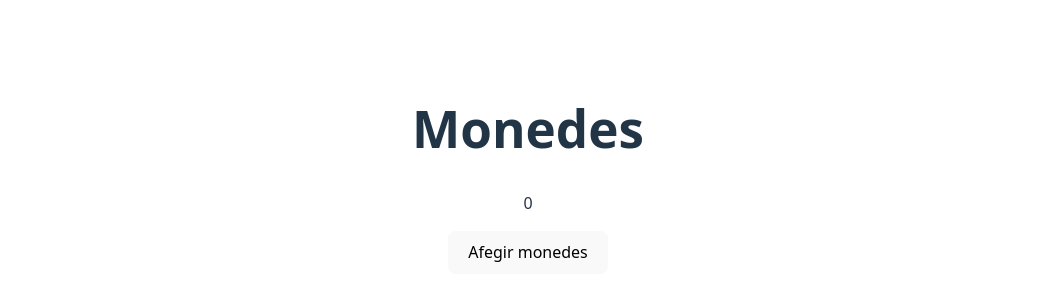
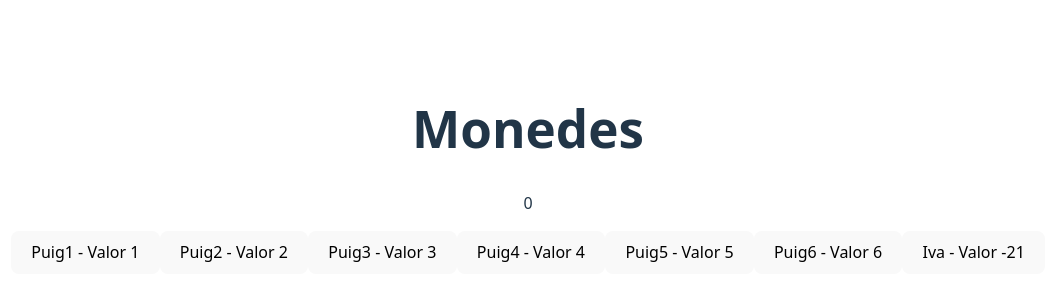
Before and after one commit to mgrl39/puigclicker, a React (Vite) app: page /joc in a window 1280 px wide. Shown: the part 230-530 px from the top of the page, without its empty margins (112-1165 px from the left). Built offline with nearby package versions, Linux system fonts and the light colour scheme.

Commit message:
add chagnes

```diff
--- a/src/components/Moneda.tsx
+++ b/src/components/Moneda.tsx
@@ -1,5 +1,16 @@
-function Moneda() {
-    return null;
+/*  No estamos definiendo parametros, estamos definiendo atributos
+    Atributo nombre, que lo llamaremos nombre que sera un string
+    Entocnes definimos atributos nomre, valor click que es una funcion
+*/
+function Moneda({ nom, valor, click }: { nom: string, valor: number, click: () => void }) {
+    /* Vamos a devolver un codigo HTML. */
+    return (
+    // Mostramos el nombre y queremos mostrar mas info
+    // Estamos mostrando CUANTO VALE DARLE. NO CUANTOS TENGO.
+    <button onClick={click}>
+        {nom} - Valor {valor}
+    </button>
+    )
 }
 
 export default Moneda;
--- /dev/null
+++ b/src/models/TipoMonedaModel.tsx
@@ -0,0 +1,4 @@
+export default interface TipoMonedaModel {
+    nom: string;
+    valor: number;
+}
--- a/src/pages/Joc/Joc.tsx
+++ b/src/pages/Joc/Joc.tsx
@@ -8,6 +8,8 @@ por encima para ayudarnos a codificar, la unica logica que comparten son los hoo
 import { useState } from 'react';
 // Es truca al css de la pàgina
 import './Joc.css'
+import Moneda from '../../components/Moneda';
+import TipoMonedaModel from '../../models/TipoMonedaModel';
 
 /* Aquesta és la funció del joc. Aixo vol dir que si es fa click en el boto, es cridara
  a la funció setMonedes i es sumara 1 a el valor de monedes */
@@ -19,12 +21,30 @@ function Joc() {
      */
     const [monedes, setMonedes] = useState<number>(0);
 
+    /*
+     * La potencia d'aixo es informacio de API.
+     */
+    const tipusMoneda : TipoMonedaModel[] = [
+        { nom: "Puig1", valor: 1 },
+        { nom: "Puig2", valor: 2 },
+        { nom: "Puig3", valor: 3 },
+        { nom: "Puig4", valor: 4 },
+        { nom: "Puig5", valor: 5 },
+        { nom: "Puig6", valor: 6 },
+        { nom: "Iva", valor: -21 },
+    ]
     /* Aquesta és la funció que renderitza el joc. */
     return (
         <div>
             <h1>Monedes</h1>
             <p>{monedes}</p>
-            <button onClick={() => { setMonedes(monedes + 1) }}>Afegir monedes</button>
+            {
+                tipusMoneda.map((moneda) => (
+                    <Moneda nom={moneda.nom} valor={moneda.valor} click={() => (
+                        setMonedes(monedes + moneda.valor)
+                    )} />
+                ))
+            }
         </div>
     );
 }
```
